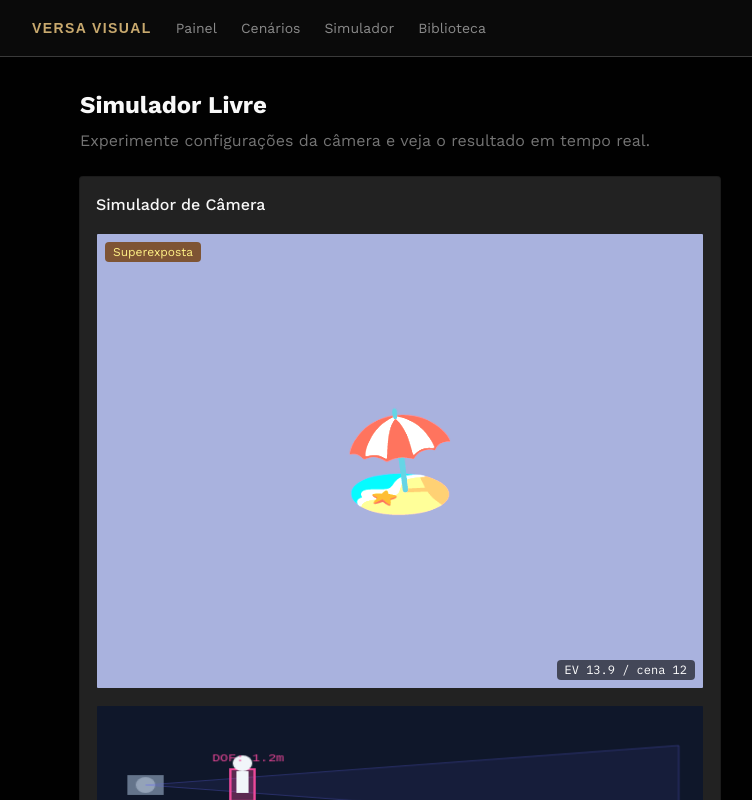
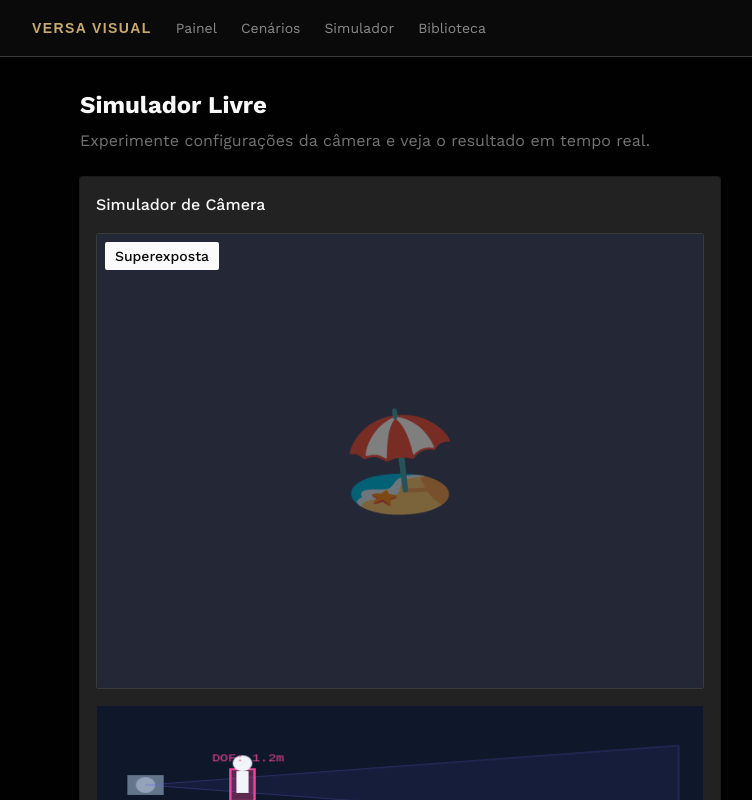
Before and after one commit to versavisual-vinicius/versa-visual-photolab, a Next.js app: page /simulator in a window 1280 px wide. Shown: the top 800 px of the page, without its empty margins (240-992 px from the left). Built offline with nearby package versions, Linux system fonts and the light colour scheme; a web font is replaced by a local one.

Commit message:
fix: apply Versa brand palette to exposure badges (gold=exposta, cinza=sub, branco=super)

```diff
--- a/src/components/simulator/PhotoPreview.tsx
+++ b/src/components/simulator/PhotoPreview.tsx
@@ -9,12 +9,12 @@ interface Props {
 }
 
 function getBrightness(delta: number): number {
-  if (delta < -3) return 5;
-  if (delta < -2) return 20;
-  if (delta < -1) return 50;
-  if (delta < 0) return 75;
-  if (delta <= 1) return 100;
-  if (delta <= 2) return 130;
+  if (delta > 3) return 5;
+  if (delta > 2) return 20;
+  if (delta > 1) return 50;
+  if (delta > 0) return 75;
+  if (delta >= -1) return 100;
+  if (delta >= -2) return 130;
   return 180;
 }
 
@@ -25,8 +25,8 @@ function resolveImage(
 ): string | undefined {
   if (!imageUrl) return undefined;
   if (imageUrls) {
-    if (evDelta < -1 && imageUrls.under) return imageUrls.under;
-    if (evDelta > 1 && imageUrls.over) return imageUrls.over;
+    if (evDelta > 1 && imageUrls.under) return imageUrls.under;
+    if (evDelta < -1 && imageUrls.over) return imageUrls.over;
   }
   return imageUrl;
 }
@@ -43,8 +43,8 @@ export default function PhotoPreview({
 
   return (
     <div
-      className="relative rounded-lg overflow-hidden border border-border"
-      style={{ aspectRatio: "4/3", background: "#1e293b" }}
+      className="relative overflow-hidden border border-[#3A3A3A]"
+      style={{ aspectRatio: "4/3", background: "#0A0A0A", borderRadius: "2px" }}
     >
       {activeImage ? (
         <div
@@ -77,39 +77,71 @@ export default function PhotoPreview({
         />
       )}
 
-      <div className="absolute top-2 left-2 flex flex-col gap-1">
+      {/* Badges — paleta exclusiva Versa, sem cores externas */}
+      <div className="absolute top-2 left-2 flex flex-col gap-1.5">
         {result.isUnderexposed && (
-          <span className="bg-blue-900/80 text-blue-200 text-xs px-2 py-0.5 rounded">
+          <span
+            className="text-sm font-medium px-2.5 py-1 font-body"
+            style={{
+              background: "#3A3A3A",
+              color: "#FAFAFA",
+              borderRadius: "2px",
+            }}
+          >
             Subexposta
           </span>
         )}
         {result.isOverexposed && (
-          <span className="bg-yellow-900/80 text-yellow-200 text-xs px-2 py-0.5 rounded">
+          <span
+            className="text-sm font-medium px-2.5 py-1 font-body"
+            style={{
+              background: "#FAFAFA",
+              color: "#0A0A0A",
+              borderRadius: "2px",
+            }}
+          >
             Superexposta
           </span>
         )}
         {result.hasNoise && (
-          <span className="bg-red-900/80 text-red-200 text-xs px-2 py-0.5 rounded">
+          <span
+            className="text-sm font-medium px-2.5 py-1 font-body"
+            style={{
+              background: "#3A3A3A",
+              color: "#8A8A8A",
+              borderRadius: "2px",
+            }}
+          >
             Ruído
           </span>
         )}
         {result.hasMotionBlur && (
-          <span className="bg-purple-900/80 text-purple-200 text-xs px-2 py-0.5 rounded">
-            Tremido
+          <span
+            className="text-sm font-medium px-2.5 py-1 font-body"
+            style={{
+              background: "#3A3A3A",
+              color: "#8A8A8A",
+              borderRadius: "2px",
+            }}
+          >
+            Tremida
           </span>
         )}
         {!result.isUnderexposed &&
           !result.isOverexposed &&
           !result.hasNoise &&
           !result.hasMotionBlur && (
-            <span className="bg-green-900/80 text-green-200 text-xs px-2 py-0.5 rounded">
-              ✓ Exposta
+            <span
+              className="text-sm font-medium px-2.5 py-1 font-body"
+              style={{
+                background: "#C8A96E",
+                color: "#0A0A0A",
+                borderRadius: "2px",
+              }}
+            >
+              Exposta
             </span>
           )}
-      </div>
-
-      <div className="absolute bottom-2 right-2 bg-black/60 text-white text-xs font-mono px-2 py-0.5 rounded">
-        EV {result.ev.toFixed(1)} / cena {result.evScene}
       </div>
     </div>
   );
```
